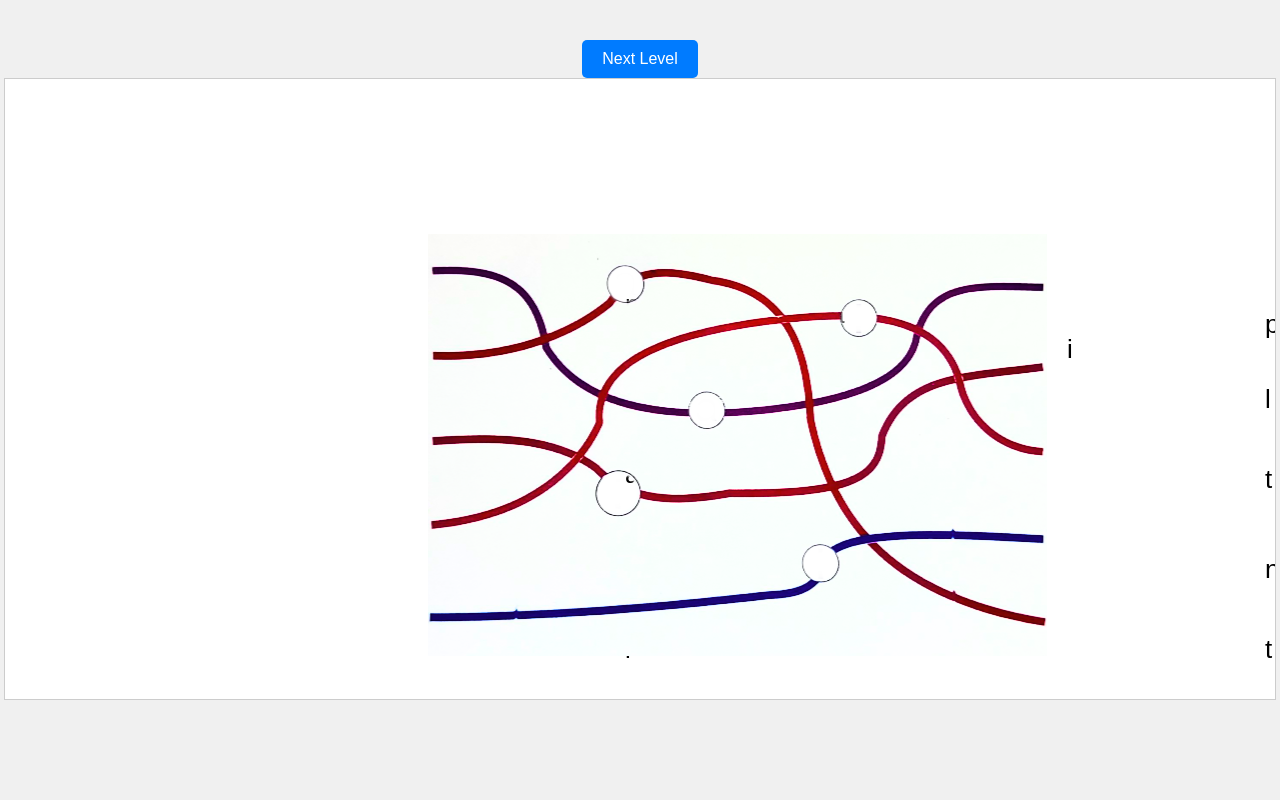
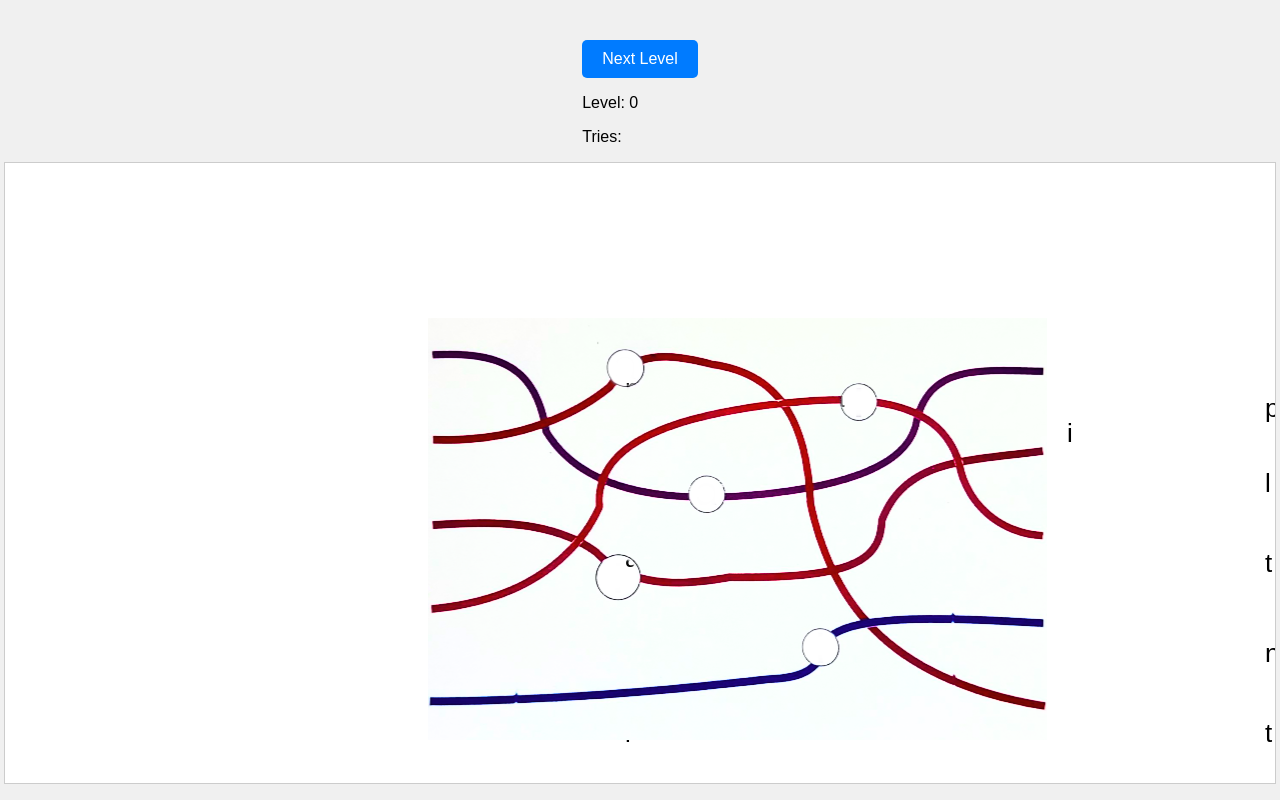
Before and after one commit to ShivaSaiCharanD/connectingletters, a React (Create React App) app: page / in a window 1280 px wide. Built offline with nearby package versions, Linux system fonts and the light colour scheme; the HTML template or start-up script is replaced by a standard one.

Commit message:
small additions

```diff
--- a/src/components/Game2.jsx
+++ b/src/components/Game2.jsx
@@ -11,7 +11,7 @@ export default function Game2() {
     const app = new Application();
     const current = new Date();
     const start = current.getTime();
-    (async () => {
+    (async  () => {
       await app.init({
         width: window.innerWidth - 10,
         height: window.innerHeight - 180,
@@ -107,12 +107,13 @@ export default function Game2() {
           console.log("Try again");
         }
       }
+      window.tries = tries;
     })();
 
     return () => {
       if (appRef.current) {
         appRef.current.destroy(true, { children: true });
-        document.body.removeChild(appRef.current.view);
+        // document.body.removeChild(appRef.current.view);
       }
     };
   }, [level]);
@@ -125,6 +126,8 @@ export default function Game2() {
       <button type="button" onClick={() => setLevel(level + 1)}>
         Next Level
       </button>
+      <p>Level: {level}</p>
+      <p>Tries:{window.tries}</p>
     </div>
   );
 }
```
